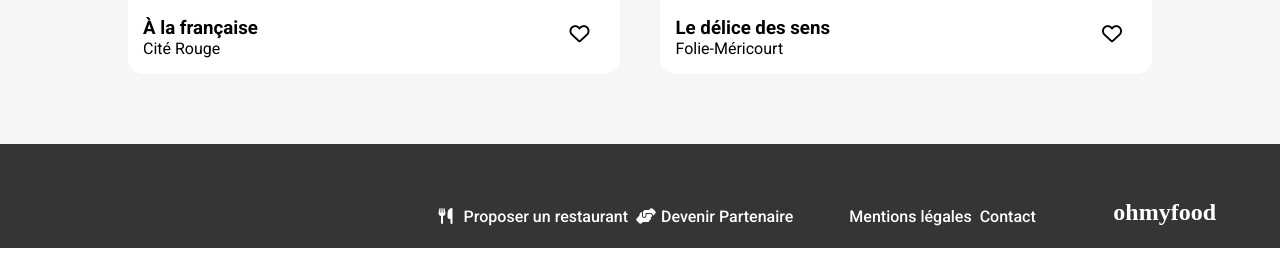
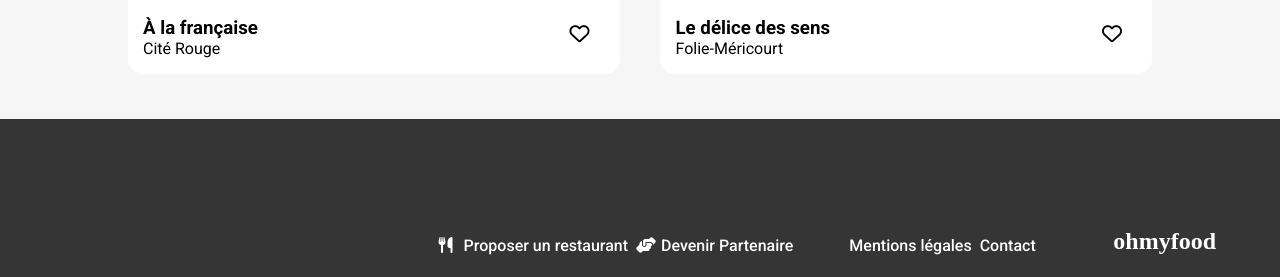
Before and after one commit to OrionJelly/ohmyfood, a plain HTML site: page index.html in a window 1280 px wide. Shown: the part 1047-1324 px from the top of the page. Before the commit the page ends 1295 px from the top, so only its background shows below. Drawn offline with Linux system fonts and the light colour scheme; a web font is replaced by a local one.

Commit message:
Corrections mineurs v2

```diff
--- a/sass/modules/_cards.scss
+++ b/sass/modules/_cards.scss
@@ -76,6 +76,7 @@ i.fa-solid.fa-heart {
 input[type=checkbox]:checked ~ i.fa-solid.fa-heart {
     background: linear-gradient($secondarycolor, $primarycolor);
     -webkit-background-clip: text;
+    background-clip: text;
     -webkit-text-fill-color: transparent;
     visibility: inherit;
     font-size: 23px;
--- a/sass/modules/_footer.scss
+++ b/sass/modules/_footer.scss
@@ -41,7 +41,7 @@
 @media (min-width: 768px) {
 
    .footer {
-    height: 60px;
+    height: 114px;
     flex-direction: row-reverse;
     align-items: center;
 
--- a/sass/style.scss
+++ b/sass/style.scss
@@ -156,7 +156,6 @@ nav {
     padding: 2% 5%;
     display: flex;
     flex-direction: column;
-    padding-bottom: 50px;
 
 
 
```
Also changed, not shown: assets/css/style.css, 1 other file.
